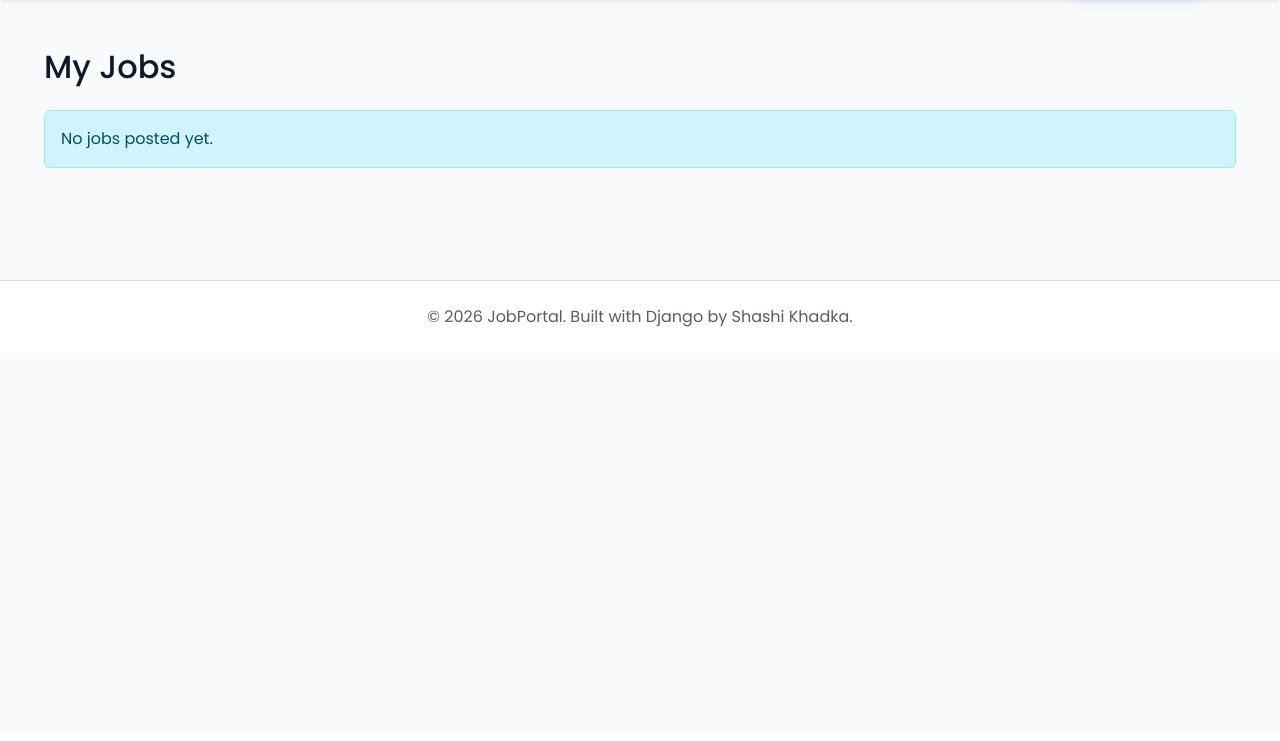
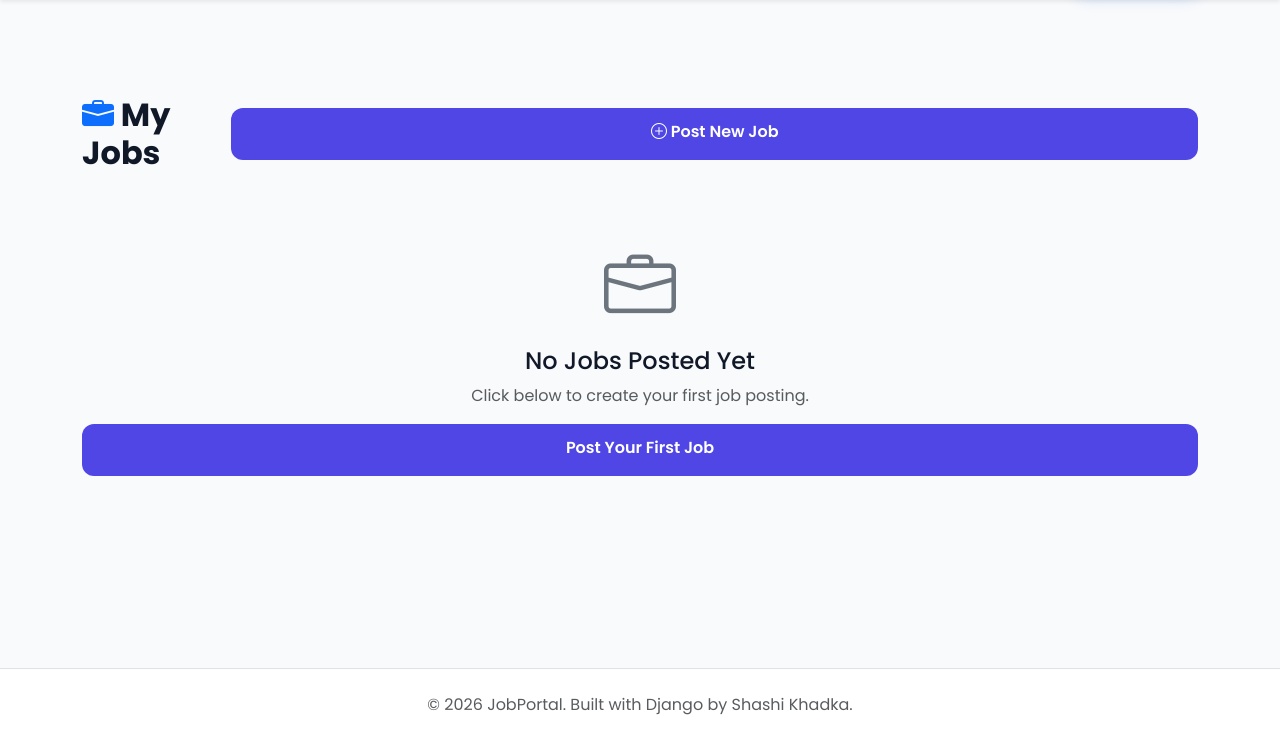
Before and after one commit to khadkashashi/Job-Portal, a Django app: page /jobs/my-jobs/ in a window 1280 px wide. Shown: the part 66-807 px from the top of the page. Before the commit the page ends 393 px from the top, so only its background shows below. Run offline with Django 5.2, Linux system fonts and the light colour scheme.

Commit message:
jobs ui polish

```diff
--- a/templates/jobs/my_jobs.html
+++ b/templates/jobs/my_jobs.html
@@ -4,36 +4,92 @@
 
 {% block content %}
 
-<h2 class="mb-4">My Jobs</h2>
+<div class="container py-5">
+
+    <div class="d-flex justify-content-between align-items-center mb-4">
+
+        <h2 class="fw-bold mb-0">
+            <i class="bi bi-briefcase-fill text-primary"></i>
+            My Jobs
+        </h2>
+
+        <a href="{% url 'create-job' %}" class="btn btn-primary-custom">
+            <i class="bi bi-plus-circle"></i> Post New Job
+        </a>
+
+    </div>
 
     {% if jobs %}
 
-<div class="list-group">
-
     {% for job in jobs %}
 
-<div class="list-group-item">
+    <div class="job-card">
 
-    <h5>{{ job.title }}</h5>
+        <div class="row align-items-center">
 
-    <p>{{ job.location }}</p>
+            <div class="col-lg-7">
 
-    <small>{{ job.get_employment_type_display }}</small>
+                <h5 class="mb-2">{{ job.title }}</h5>
+
+                <p class="text-muted mb-0">
+
+                    <i class="bi bi-geo-alt"></i>
+                    {{ job.location }}
+
+                    &nbsp;&nbsp;
+
+                    <i class="bi bi-briefcase"></i>
+                    {{ job.get_employment_type_display }}
+
+                    &nbsp;&nbsp;
+
+                    <i class="bi bi-calendar-event"></i>
+                    Deadline: {{ job.deadline }}
+
+                </p>
+
+            </div>
+
+            <div class="col-lg-5 text-lg-end mt-3 mt-lg-0">
+
+                {% if job.is_active %}
+                    <span class="badge bg-success me-2">Active</span>
+                {% else %}
+                    <span class="badge bg-danger me-2">Closed</span>
+                {% endif %}
+
+                <a href="{% url 'job-detail' job.pk %}" class="btn btn-sm btn-outline-primary">
+                    <i class="bi bi-eye"></i> View
+                </a>
+
+            </div>
+
+        </div>
 
     </div>
 
     {% endfor %}
 
-</div>
-
     {% else %}
 
-<div class="alert alert-info">
+    <div class="text-center py-5">
 
-No jobs posted yet.
+        <i class="bi bi-briefcase display-2 text-secondary"></i>
+
+        <h4 class="mt-3">No Jobs Posted Yet</h4>
+
+        <p class="text-muted">
+            Click below to create your first job posting.
+        </p>
+
+        <a href="{% url 'create-job' %}" class="btn btn-primary-custom">
+            Post Your First Job
+        </a>
 
     </div>
 
     {% endif %}
 
+</div>
+
 {% endblock %}
```
Also changed, not shown: templates/jobs/job_detail.html (+31 -20 lines). Lines whose indentation alone changed are shown as unchanged.
